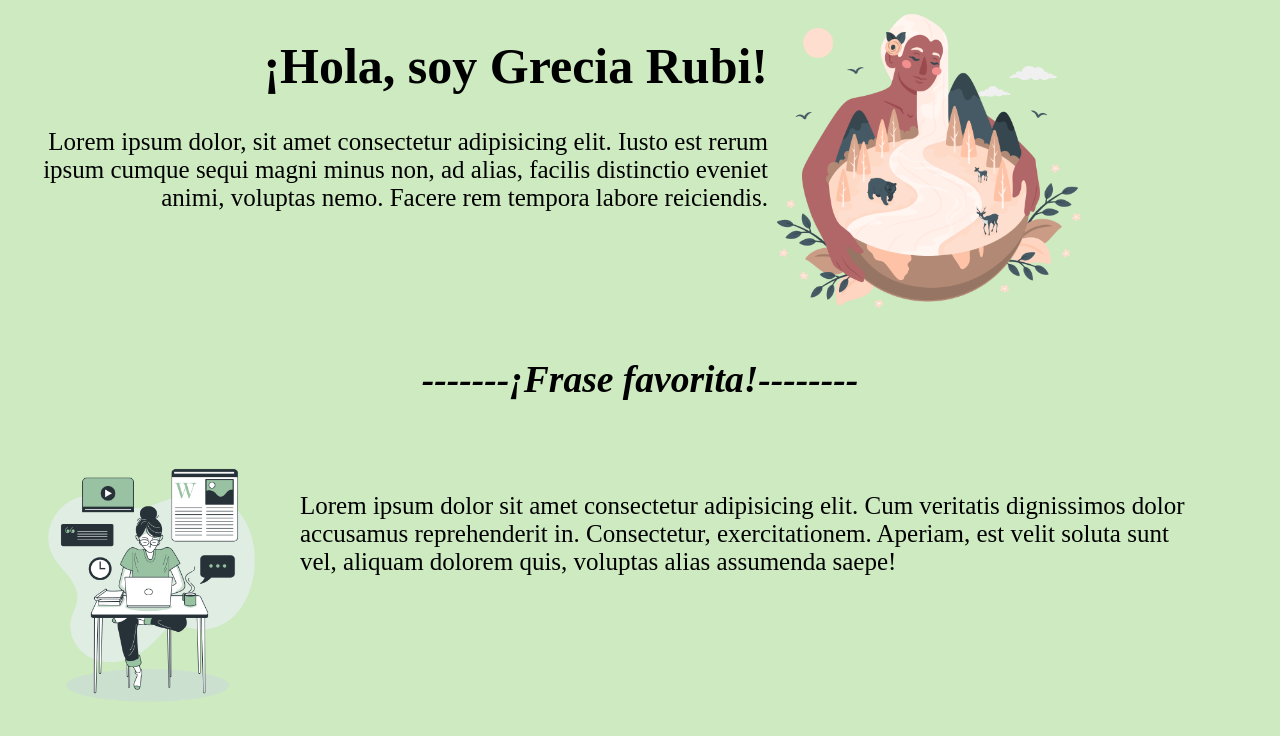
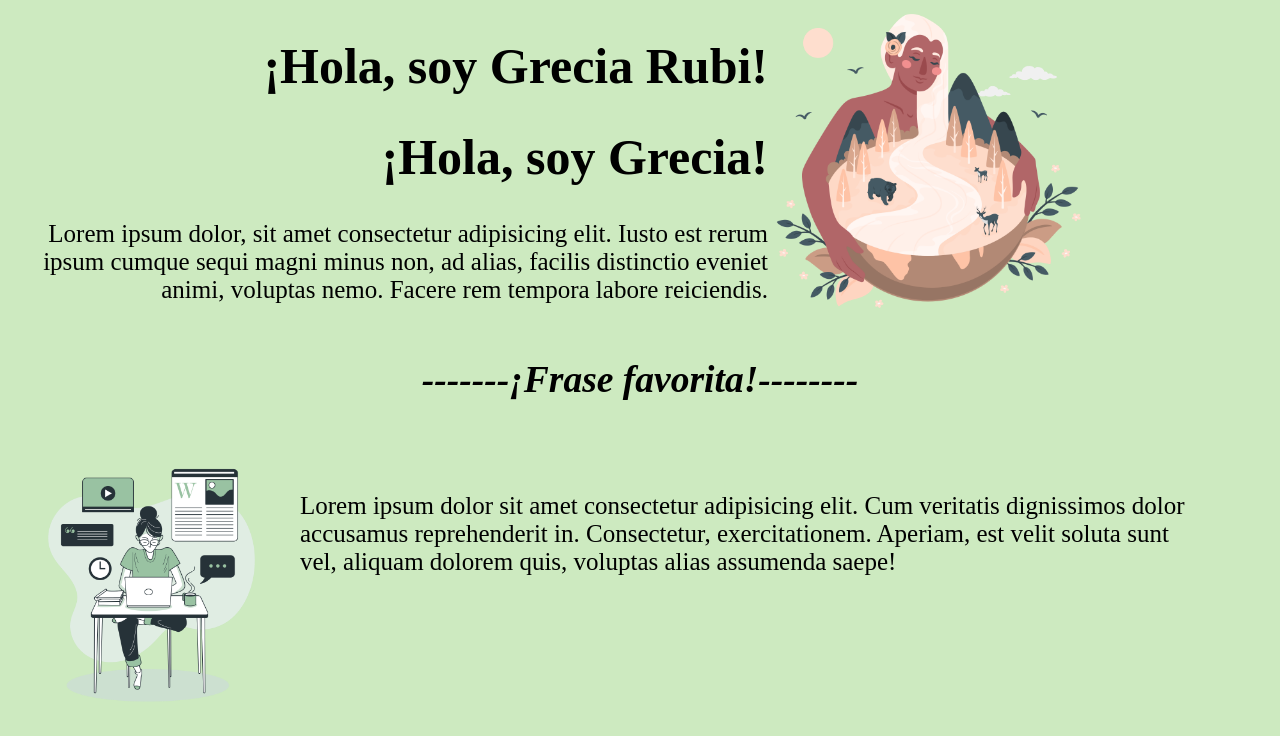
Before and after one commit to GreciaAlmora/PaginaPersonal, a plain HTML site: page index.html in a window 1280 px wide. Shown: the part 122-858 px from the top of the page. Drawn offline with Linux system fonts and the light colour scheme.

Commit message:
Cambio
Prueba de cambio

```diff
--- a/index.html
+++ b/index.html
@@ -20,6 +20,7 @@
     <div>
         <div id="Hola">
             <h1>¡Hola, soy Grecia Rubi!</h1>
+            <h1>¡Hola, soy Grecia!</h1>
             <p>Lorem ipsum dolor, sit amet consectetur adipisicing elit. Iusto est rerum ipsum cumque sequi magni minus non, ad
                 alias, facilis distinctio eveniet animi, voluptas nemo. Facere rem tempora labore reiciendis.</p>
         </div>
```
